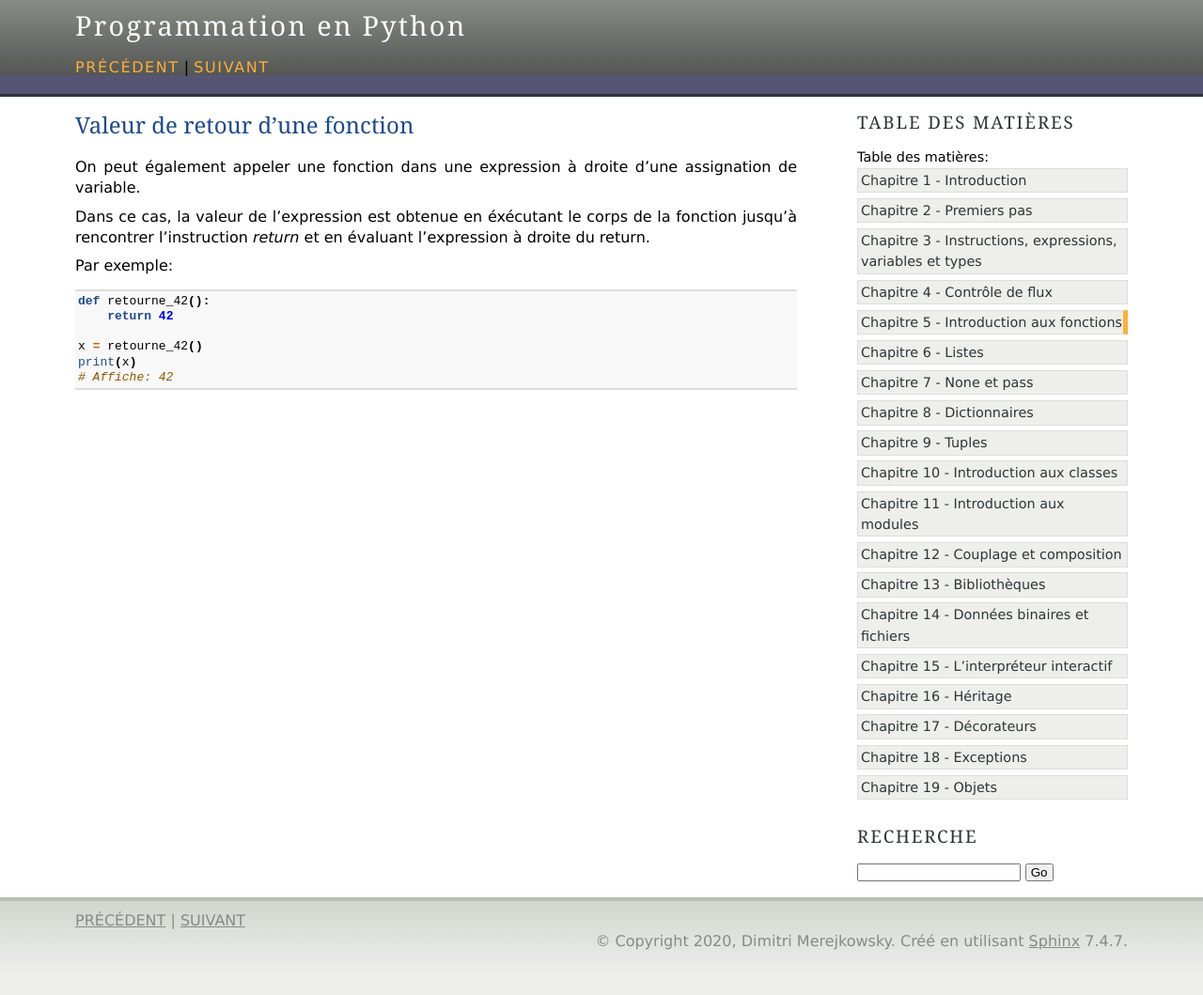
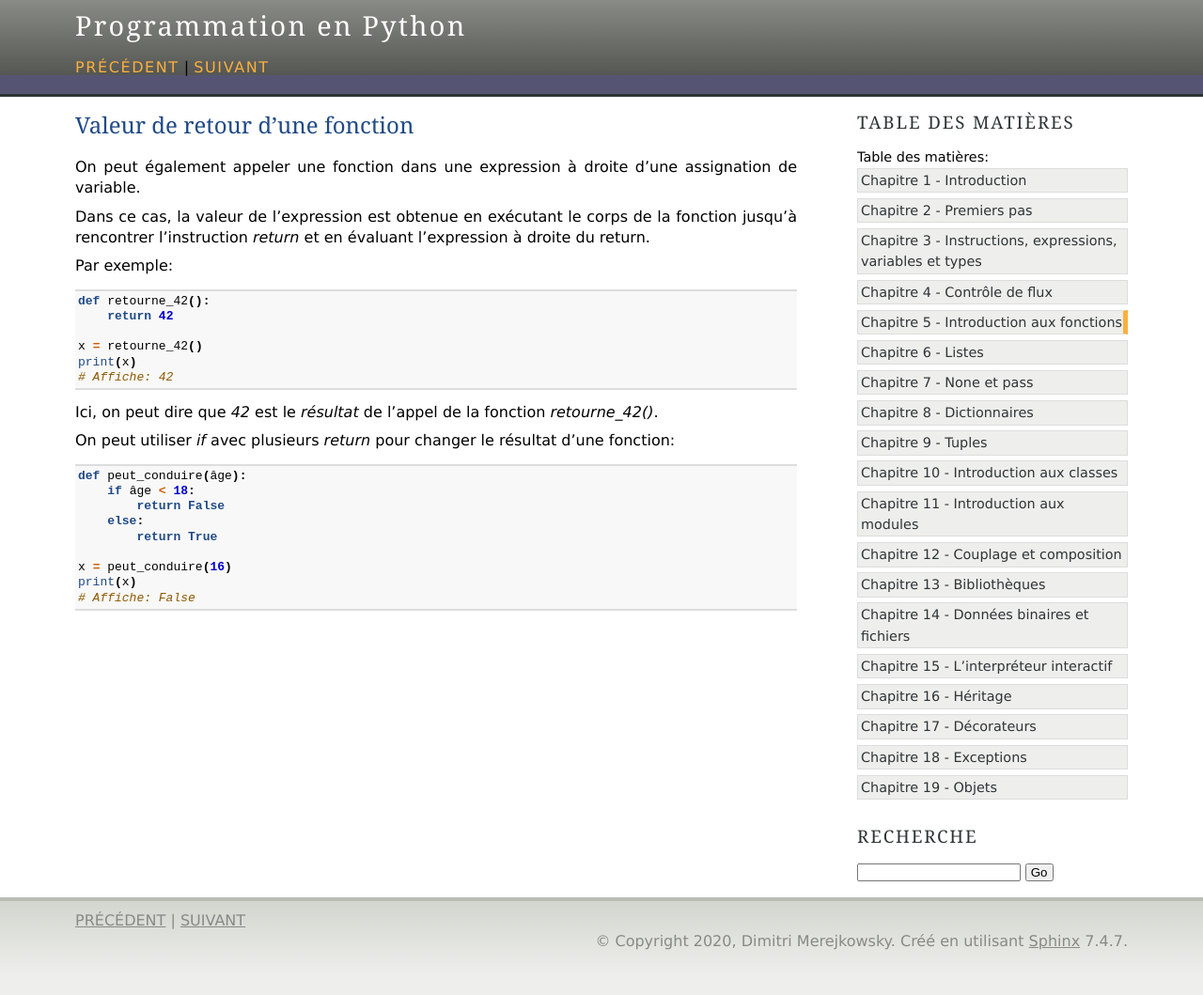
Before and after one commit to gruiick/cours-python, a Sphinx documentation site: the page built from cours/source/05-fonctions-01/03-return.rst, in a window 1280 px wide. Shown: the whole page at 94% size. Built offline with Sphinx 7.4.7, drawn with Linux system fonts in a browser that asks for light colours.

Commit message:
Rajout d'un exemple sur la section 'return'

```diff
--- a/cours/source/05-fonctions-01/03-return.rst
+++ b/cours/source/05-fonctions-01/03-return.rst
@@ -5,7 +5,7 @@ On peut également appeler une fonction dans une expression
 à droite d'une assignation de variable.
 
 Dans ce cas, la valeur de l'expression est obtenue en
-éxécutant le corps de la fonction jusqu'à rencontrer l'instruction
+exécutant le corps de la fonction jusqu'à rencontrer l'instruction
 `return` et en évaluant l'expression à droite du return.
 
 Par exemple::
@@ -16,3 +16,17 @@ Par exemple::
     x = retourne_42()
     print(x)
     # Affiche: 42
+
+Ici, on peut dire que `42` est le *résultat* de l'appel de la fonction `retourne_42()`.
+
+On peut utiliser `if` avec plusieurs `return` pour changer le résultat d'une fonction::
+
+    def peut_conduire(âge):
+        if âge < 18:
+            return False
+        else:
+            return True
+
+    x = peut_conduire(16)
+    print(x)
+    # Affiche: False
```
